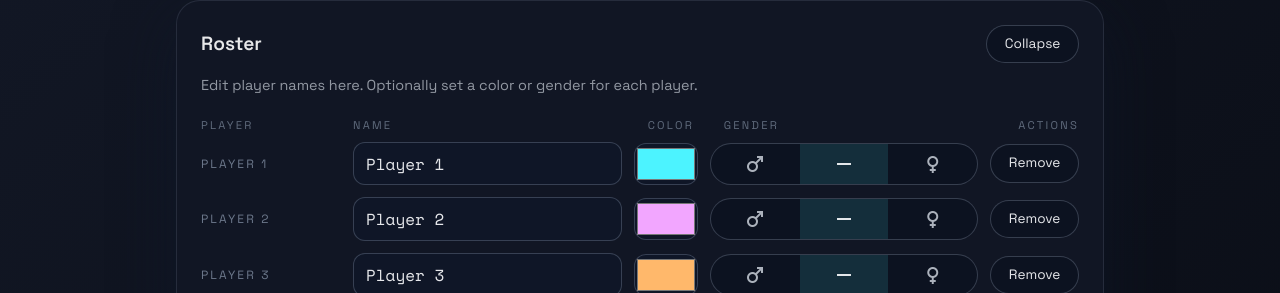
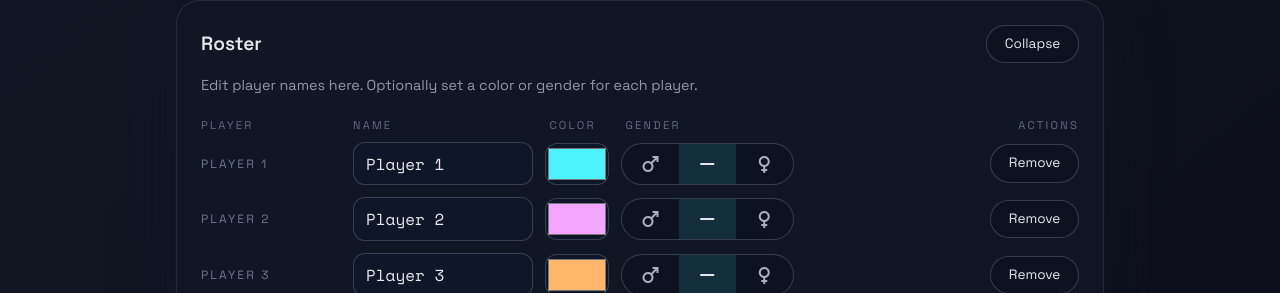
Before and after one commit to austinthedeveloper/react-open-play, a React (Vite) app: page /match-builder/1 in a window 1280 px wide. Shown: the part 507-800 px from the top of the page. Built offline with nearby package versions, Linux system fonts and the light colour scheme; no server answers.

Commit message:
Pairing logic

```diff
--- a/src/components/matchBuilder/RosterPanel.css
+++ b/src/components/matchBuilder/RosterPanel.css
@@ -7,7 +7,7 @@
   .roster-header {
     display: grid;
     gap: 0.75rem;
-    grid-template-columns: minmax(100px, 140px) minmax(180px, 1fr) 64px minmax(140px, 1fr) auto;
+    grid-template-columns: minmax(100px, 140px) minmax(180px, 1fr) 64px minmax(140px, 1fr) minmax(160px, 1fr) auto;
     align-items: center;
     margin-bottom: 0.5rem;
   }
@@ -22,7 +22,7 @@
   .roster-row {
     display: grid;
     gap: 0.75rem;
-    grid-template-columns: minmax(100px, 140px) minmax(180px, 1fr) 64px minmax(140px, 1fr) auto;
+    grid-template-columns: minmax(100px, 140px) minmax(180px, 1fr) 64px minmax(140px, 1fr) minmax(160px, 1fr) auto;
     align-items: center;
   }
 
@@ -95,6 +95,14 @@
     border-radius: 12px;
   }
 
+  .partner-select {
+    min-width: 160px;
+  }
+
+  .roster-spacer {
+    height: 1px;
+  }
+
   .color-select {
     display: grid;
     grid-template-columns: 16px minmax(0, 1fr);
@@ -126,6 +134,7 @@
       "label label"
       "name name"
       "color gender"
+      "partner partner"
       "remove remove";
     gap: 0.6rem;
     padding: 0.75rem;
@@ -155,6 +164,11 @@
     grid-area: gender;
   }
 
+  .roster-row > .partner-select,
+  .roster-row > .roster-spacer {
+    grid-area: partner;
+  }
+
   .roster-row > .ghost-button,
   .roster-row > .btn-ghost {
     grid-area: remove;
--- a/src/components/matchBuilder/RosterPanel.tsx
+++ b/src/components/matchBuilder/RosterPanel.tsx
@@ -8,6 +8,9 @@ export type RosterPanelProps = {
   onPlayerNameChange: (index: number, name: string) => void;
   onPlayerColorChange: (index: number, color: string) => void;
   onPlayerGenderChange: (index: number, gender: GenderOption) => void;
+  showPartnerSelect?: boolean;
+  partnerLookup?: Map<string, string>;
+  onPartnerChange?: (playerId: string, partnerId?: string | null) => void;
   onRemovePlayer: (index: number) => void;
   onAddPlayer: () => void;
   canRemovePlayer: boolean;
@@ -21,11 +24,16 @@ export default function RosterPanel({
   onPlayerNameChange,
   onPlayerColorChange,
   onPlayerGenderChange,
+  showPartnerSelect = false,
+  partnerLookup,
+  onPartnerChange,
   onRemovePlayer,
   onAddPlayer,
   canRemovePlayer,
   canAddPlayer,
 }: RosterPanelProps) {
+  const getPartnerValue = (playerId: string) =>
+    partnerLookup?.get(playerId) ?? "";
   return (
     <section className="panel">
       <div className="panel-header">
@@ -36,6 +44,9 @@ export default function RosterPanel({
       </div>
       <p className="panel-subtitle">
         Edit player names here. Optionally set a color or gender for each player.
+        {showPartnerSelect
+          ? " Lock partners to keep teams together."
+          : ""}
       </p>
       {isOpen ? (
         <>
@@ -44,6 +55,14 @@ export default function RosterPanel({
             <span className="roster-header-cell">Name</span>
             <span className="roster-header-cell">Color</span>
             <span className="roster-header-cell">Gender</span>
+            {showPartnerSelect ? (
+              <span className="roster-header-cell">Partner</span>
+            ) : (
+              <span
+                className="roster-header-cell roster-header-cell--empty"
+                aria-hidden="true"
+              />
+            )}
             <span className="roster-header-cell">Actions</span>
           </div>
           <div className="roster-grid">
@@ -115,6 +134,36 @@ export default function RosterPanel({
                     </span>
                   </button>
                 </div>
+                {showPartnerSelect ? (
+                  <select
+                    className="partner-select"
+                    value={getPartnerValue(player.id)}
+                    onChange={(event) =>
+                      onPartnerChange?.(player.id, event.target.value || null)
+                    }
+                  >
+                    <option value="">Auto-pair</option>
+                    {players
+                      .filter((candidate) => candidate.id !== player.id)
+                      .map((candidate) => {
+                        const candidatePartner =
+                          partnerLookup?.get(candidate.id);
+                        const isLockedElsewhere =
+                          Boolean(candidatePartner) &&
+                          candidatePartner !== player.id;
+                        const label = `${candidate.name || "Player"}${
+                          isLockedElsewhere ? " (locked)" : ""
+                        }`;
+                        return (
+                          <option key={candidate.id} value={candidate.id}>
+                            {label}
+                          </option>
+                        );
+                      })}
+                  </select>
+                ) : (
+                  <span className="roster-spacer" aria-hidden="true" />
+                )}
                 <button
                   type="button"
                   className="btn-ghost"
--- a/src/interfaces/matchBuilder.ts
+++ b/src/interfaces/matchBuilder.ts
@@ -9,6 +9,7 @@ export type PlayerProfile = {
 };
 
 export type MatchTeam = [string, string];
+export type PartnerPair = [string, string];
 
 export type MatchWinner = "A" | "B";
 
@@ -24,6 +25,7 @@ export type MatchSession = {
   courtNumbers: number[];
   schedule: Schedule | null;
   matchResults: MatchResults;
+  partnerPairs?: PartnerPair[];
   ownerId?: string | null;
   allowedUserIds?: string[];
 };
--- a/src/pages/MatchBuilderPage.tsx
+++ b/src/pages/MatchBuilderPage.tsx
@@ -63,6 +63,9 @@ export default function MatchBuilderPage() {
   const schedule = useAppSelector((state) => state.matchBuilder.schedule);
   const matchResults = useAppSelector(
     (state) => state.matchBuilder.matchResults
+  );
+  const partnerPairs = useAppSelector(
+    (state) => state.matchBuilder.partnerPairs
   );
   const isControlsOpen = useAppSelector(
     (state) => state.matchBuilder.isControlsOpen
@@ -137,6 +140,17 @@ export default function MatchBuilderPage() {
   const playerLookup = useMemo(() => {
     return new Map(normalizedPlayers.map((player) => [player.id, player]));
   }, [normalizedPlayers]);
+  const playerOrderLookup = useMemo(() => {
+    return new Map(normalizedPlayers.map((player, index) => [player.id, index]));
+  }, [normalizedPlayers]);
+  const partnerLookup = useMemo(() => {
+    const lookup = new Map<string, string>();
+    for (const [first, second] of partnerPairs) {
+      lookup.set(first, second);
+      lookup.set(second, first);
+    }
+    return lookup;
+  }, [partnerPairs]);
   const matchLookup = useMemo(
     () => new Map(matches.map((match) => [match.id, match])),
     [matches]
@@ -323,6 +337,7 @@ export default function MatchBuilderPage() {
     dispatch(matchBuilderActions.setCourtNumbersText(""));
     dispatch(matchBuilderActions.setSchedule(null));
     dispatch(matchBuilderActions.setMatchResults({}));
+    dispatch(matchBuilderActions.setPartnerPairs([]));
     dispatch(matchBuilderActions.setIsControlsOpen(true));
     dispatch(matchBuilderActions.setIsRosterOpen(true));
     setActiveRound(0);
@@ -376,6 +391,7 @@ export default function MatchBuilderPage() {
       courtNumbers,
       schedule,
       matchResults,
+      partnerPairs,
     };
     matchesService.update(activeMatchId, patch).catch((error) => {
       const message =
@@ -389,6 +405,7 @@ export default function MatchBuilderPage() {
     matchType,
     numCourts,
     numMatches,
+    partnerPairs,
     players,
     schedule,
   ]);
@@ -473,6 +490,25 @@ export default function MatchBuilderPage() {
     );
   };
 
+  const handlePartnerChange = (playerId: string, partnerId?: string | null) => {
+    if (!playerId) {
+      return;
+    }
+    const nextPairs = partnerPairs.filter(
+      (pair) => !pair.includes(playerId) && !pair.includes(partnerId ?? "")
+    );
+    if (partnerId && partnerId !== playerId) {
+      const firstIndex = playerOrderLookup.get(playerId) ?? 0;
+      const secondIndex = playerOrderLookup.get(partnerId) ?? 0;
+      const ordered: [string, string] =
+        firstIndex <= secondIndex
+          ? [playerId, partnerId]
+          : [partnerId, playerId];
+      nextPairs.push(ordered);
+    }
+    dispatch(matchBuilderActions.setPartnerPairs(nextPairs));
+  };
+
   const handleGenerateSchedule = async () => {
     if (numPlayers < 4) {
       dispatch(matchBuilderActions.setSchedule(null));
@@ -482,7 +518,8 @@ export default function MatchBuilderPage() {
       normalizedPlayers,
       numMatches,
       activeCourtCount,
-      matchType
+      matchType,
+      partnerPairs
     );
     const nextId = randomId();
     const session: MatchSession = {
@@ -495,11 +532,21 @@ export default function MatchBuilderPage() {
       courtNumbers,
       schedule: nextSchedule,
       matchResults: nextResults,
+      partnerPairs,
     };
     try {
       const savedSession = await matchesService.create(session);
-      dispatch(matchBuilderActions.setActiveMatchSession(savedSession));
-      navigate(`/match-builder/${savedSession.id}`);
+      const mergedSession: MatchSession = {
+        ...savedSession,
+        partnerPairs:
+          partnerPairs.length > 0 &&
+          (!savedSession.partnerPairs ||
+            savedSession.partnerPairs.length === 0)
+            ? partnerPairs
+            : savedSession.partnerPairs ?? [],
+      };
+      dispatch(matchBuilderActions.setActiveMatchSession(mergedSession));
+      navigate(`/match-builder/${mergedSession.id}`);
     } catch (error) {
       const message =
         error instanceof Error
@@ -579,6 +626,9 @@ export default function MatchBuilderPage() {
         onPlayerGenderChange={(index, gender) =>
           updatePlayer(index, { gender })
         }
+        showPartnerSelect={matchType === "tournament"}
+        partnerLookup={partnerLookup}
+        onPartnerChange={handlePartnerChange}
         onRemovePlayer={removePlayer}
         onAddPlayer={addPlayer}
         canRemovePlayer={players.length > 4}
--- a/src/services/matchesService.ts
+++ b/src/services/matchesService.ts
@@ -2,6 +2,7 @@ import type {
   MatchResults,
   MatchSession,
   MatchType,
+  PartnerPair,
   PlayerProfile,
   Schedule,
 } from "../interfaces";
@@ -17,6 +18,7 @@ export type MatchSessionApi = {
   courtNumbers: number[];
   schedule: Schedule | null;
   matchResults: MatchResults;
+  partnerPairs?: PartnerPair[];
   ownerId?: string | null;
   allowedUserIds?: string[];
 };
@@ -59,6 +61,7 @@ const toApiSession = (session: MatchSession): MatchSessionApi => ({
   courtNumbers: session.courtNumbers,
   schedule: session.schedule,
   matchResults: session.matchResults,
+  partnerPairs: session.partnerPairs,
   ownerId: session.ownerId,
   allowedUserIds: session.allowedUserIds,
 });
@@ -76,6 +79,7 @@ const fromApiSession = (session: MatchSessionApi): MatchSession => ({
   courtNumbers: normalizeArray(session.courtNumbers),
   schedule: session.schedule ?? null,
   matchResults: session.matchResults ?? {},
+  partnerPairs: session.partnerPairs ?? [],
   ownerId: session.ownerId ?? null,
   allowedUserIds: normalizeArray(session.allowedUserIds),
 });
--- a/src/store/matchBuilderSlice.ts
+++ b/src/store/matchBuilderSlice.ts
@@ -4,6 +4,7 @@ import type {
   MatchResults,
   MatchSession,
   MatchType,
+  PartnerPair,
   PlayerProfile,
   Schedule,
 } from "../interfaces";
@@ -26,6 +27,7 @@ const syncActiveSession = (state: ReturnType<typeof loadMatchBuilderState>) => {
   session.courtNumbers = state.courtNumbers;
   session.schedule = state.schedule;
   session.matchResults = state.matchResults;
+  session.partnerPairs = state.partnerPairs;
 };
 
 const matchBuilderSlice = createSlice({
@@ -65,9 +67,29 @@ const matchBuilderSlice = createSlice({
       state.courtNumbersText = formatCourtNumbers(session.courtNumbers);
       state.schedule = session.schedule;
       state.matchResults = session.matchResults;
+      state.partnerPairs = session.partnerPairs ?? [];
     },
     setPlayers(state, action: PayloadAction<PlayerProfile[]>) {
       state.players = action.payload;
+      const playerIds = new Set(action.payload.map((player) => player.id));
+      const nextPairs: PartnerPair[] = [];
+      const used = new Set<string>();
+      for (const pair of state.partnerPairs) {
+        const [first, second] = pair;
+        if (!playerIds.has(first) || !playerIds.has(second)) {
+          continue;
+        }
+        if (first === second) {
+          continue;
+        }
+        if (used.has(first) || used.has(second)) {
+          continue;
+        }
+        used.add(first);
+        used.add(second);
+        nextPairs.push([first, second]);
+      }
+      state.partnerPairs = nextPairs;
       syncActiveSession(state);
     },
     setMatchType(state, action: PayloadAction<MatchType>) {
@@ -97,6 +119,10 @@ const matchBuilderSlice = createSlice({
       state.matchResults = action.payload;
       syncActiveSession(state);
     },
+    setPartnerPairs(state, action: PayloadAction<PartnerPair[]>) {
+      state.partnerPairs = action.payload;
+      syncActiveSession(state);
+    },
     setIsControlsOpen(state, action: PayloadAction<boolean>) {
       state.isControlsOpen = action.payload;
     },
@@ -118,6 +144,7 @@ const matchBuilderSlice = createSlice({
         courtNumbers: state.courtNumbers,
         schedule,
         matchResults: {},
+        partnerPairs: state.partnerPairs,
       };
       state.matchHistory = [newSession, ...state.matchHistory];
       state.activeMatchId = id;
@@ -140,6 +167,7 @@ const matchBuilderSlice = createSlice({
       state.courtNumbersText = formatCourtNumbers(session.courtNumbers);
       state.schedule = session.schedule;
       state.matchResults = session.matchResults;
+      state.partnerPairs = session.partnerPairs ?? [];
       state.isControlsOpen = false;
       state.isRosterOpen = false;
     },
--- a/src/store/matchBuilderStorage.ts
+++ b/src/store/matchBuilderStorage.ts
@@ -12,6 +12,7 @@ import type {
   MatchSession,
   MatchResults,
   MatchType,
+  PartnerPair,
   PlayerProfile,
   Schedule,
 } from "../interfaces";
@@ -103,6 +104,33 @@ const normalizeAllowedUserIds = (value?: string[]) =>
 const resolveNumber = (value: unknown, fallback: number) =>
   typeof value === "number" ? value : fallback;
 
+const normalizePartnerPairs = (value?: PartnerPair[]) => {
+  if (!Array.isArray(value)) {
+    return [];
+  }
+  const normalized: PartnerPair[] = [];
+  const used = new Set<string>();
+  for (const pair of value) {
+    if (!Array.isArray(pair) || pair.length < 2) {
+      continue;
+    }
+    const [first, second] = pair;
+    if (typeof first !== "string" || typeof second !== "string") {
+      continue;
+    }
+    if (!first || !second || first === second) {
+      continue;
+    }
+    if (used.has(first) || used.has(second)) {
+      continue;
+    }
+    used.add(first);
+    used.add(second);
+    normalized.push([first, second]);
+  }
+  return normalized;
+};
+
 type StoredMatchSession = {
   id?: string;
   createdAt?: number;
@@ -113,6 +141,7 @@ type StoredMatchSession = {
   courtNumbers?: number[] | string;
   schedule?: Schedule | null;
   matchResults?: MatchResults;
+  partnerPairs?: PartnerPair[];
   ownerId?: string | null;
   allowedUserIds?: string[];
 };
@@ -125,6 +154,7 @@ type StoredMatchBuilderState = {
   courtNumbers?: number[] | string;
   schedule?: Schedule | null;
   matchResults?: MatchResults;
+  partnerPairs?: PartnerPair[];
   isControlsOpen?: boolean;
   isRosterOpen?: boolean;
   matchHistory?: StoredMatchSession[];
@@ -140,6 +170,7 @@ export type MatchBuilderState = {
   courtNumbersText: string;
   schedule: Schedule | null;
   matchResults: MatchResults;
+  partnerPairs: PartnerPair[];
   isControlsOpen: boolean;
   isRosterOpen: boolean;
   matchHistory: MatchSession[];
@@ -155,6 +186,7 @@ export const loadMatchBuilderState = (): MatchBuilderState => {
   let courtNumbersText = "";
   let schedule: Schedule | null = null;
   let matchResults: MatchResults = {};
+  let partnerPairs: PartnerPair[] = [];
   let isControlsOpen = true;
   let isRosterOpen = true;
   let matchHistory: MatchSession[] = [];
@@ -174,6 +206,7 @@ export const loadMatchBuilderState = (): MatchBuilderState => {
         courtNumbersText = normalizedCourts.courtNumbersText;
         schedule = normalizeSchedule(parsed.schedule);
         matchResults = normalizeMatchResults(parsed.matchResults);
+        partnerPairs = normalizePartnerPairs(parsed.partnerPairs);
         if (typeof parsed.isControlsOpen === "boolean") {
           isControlsOpen = parsed.isControlsOpen;
         }
@@ -201,6 +234,7 @@ export const loadMatchBuilderState = (): MatchBuilderState => {
                 courtNumbers: sessionCourts.courtNumbers,
                 schedule: normalizeSchedule(entry.schedule),
                 matchResults: normalizeMatchResults(entry.matchResults),
+                partnerPairs: normalizePartnerPairs(entry.partnerPairs),
                 ownerId: typeof entry.ownerId === "string" ? entry.ownerId : null,
                 allowedUserIds: normalizeAllowedUserIds(entry.allowedUserIds),
               } satisfies MatchSession);
@@ -231,6 +265,7 @@ export const loadMatchBuilderState = (): MatchBuilderState => {
       courtNumbersText = formatCourtNumbers(activeSession.courtNumbers);
       schedule = activeSession.schedule;
       matchResults = activeSession.matchResults;
+      partnerPairs = normalizePartnerPairs(activeSession.partnerPairs);
       isControlsOpen = false;
       isRosterOpen = false;
     } else {
@@ -251,6 +286,7 @@ export const loadMatchBuilderState = (): MatchBuilderState => {
     courtNumbersText,
     schedule,
     matchResults,
+    partnerPairs,
     isControlsOpen,
     isRosterOpen,
     matchHistory,
@@ -266,6 +302,7 @@ export const saveMatchBuilderState = ({
   courtNumbers,
   schedule,
   matchResults,
+  partnerPairs,
   isControlsOpen,
   isRosterOpen,
   matchHistory,
@@ -284,6 +321,7 @@ export const saveMatchBuilderState = ({
       courtNumbers,
       schedule,
       matchResults,
+      partnerPairs,
       isControlsOpen,
       isRosterOpen,
       matchHistory,
--- a/src/utilities/matchBuilder.ts
+++ b/src/utilities/matchBuilder.ts
@@ -11,6 +11,7 @@ import type {
   MatchTeam,
   MatchType,
   MatchWinner,
+  PartnerPair,
   PlayerProfile,
   PlayerStat,
   Schedule,
@@ -247,22 +248,53 @@ const resolveByeWinner = (teams: [MatchTeam, MatchTeam]): MatchWinner | null =>
   return null;
 };
 
-export function buildTournamentSchedule(
-  players: PlayerProfile[]
-): BuildScheduleResult {
-  const teams: MatchTeam[] = [];
-  for (let i = 0; i < players.length; i += 2) {
-    const first = players[i];
-    const second = players[i + 1];
+const buildTournamentTeams = (
+  players: PlayerProfile[],
+  partnerPairs: PartnerPair[] = []
+) => {
+  const playerLookup = new Map(players.map((player) => [player.id, player]));
+  const used = new Set<string>();
+  const lockedTeams: MatchTeam[] = [];
+
+  for (const pair of partnerPairs) {
+    const [first, second] = pair;
+    if (!first || !second || first === second) {
+      continue;
+    }
+    if (!playerLookup.has(first) || !playerLookup.has(second)) {
+      continue;
+    }
+    if (used.has(first) || used.has(second)) {
+      continue;
+    }
+    used.add(first);
+    used.add(second);
+    lockedTeams.push([first, second]);
+  }
+
+  const remainingPlayers = players.filter((player) => !used.has(player.id));
+  const autoTeams: MatchTeam[] = [];
+  for (let i = 0; i < remainingPlayers.length; i += 2) {
+    const first = remainingPlayers[i];
+    const second = remainingPlayers[i + 1];
     if (!first) {
       break;
     }
     if (second) {
-      teams.push([first.id, second.id]);
+      autoTeams.push([first.id, second.id]);
     } else {
-      teams.push([first.id, BYE_PLAYER_ID]);
+      autoTeams.push([first.id, BYE_PLAYER_ID]);
     }
   }
+
+  return [...lockedTeams, ...autoTeams];
+};
+
+export function buildTournamentSchedule(
+  players: PlayerProfile[],
+  partnerPairs: PartnerPair[] = []
+): BuildScheduleResult {
+  const teams: MatchTeam[] = buildTournamentTeams(players, partnerPairs);
 
   teams.sort((a, b) => {
     if (hasByePlayer(a) === hasByePlayer(b)) {
@@ -386,10 +418,11 @@ export function buildSchedule(
   players: PlayerProfile[],
   numRounds: number,
   numCourts: number,
-  matchType: MatchType
+  matchType: MatchType,
+  partnerPairs: PartnerPair[] = []
 ): BuildScheduleResult {
   if (matchType === "tournament") {
-    return buildTournamentSchedule(players);
+    return buildTournamentSchedule(players, partnerPairs);
   }
   return {
     schedule: buildRoundRobinSchedule(players, numRounds, numCourts),
```
